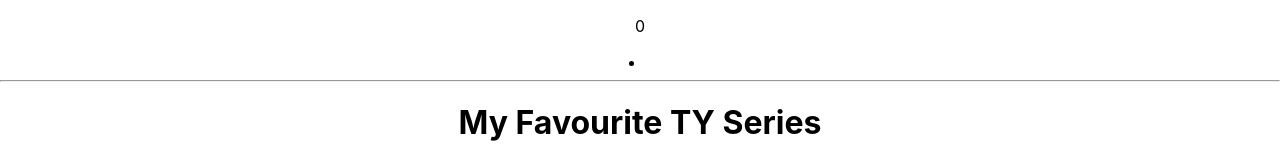
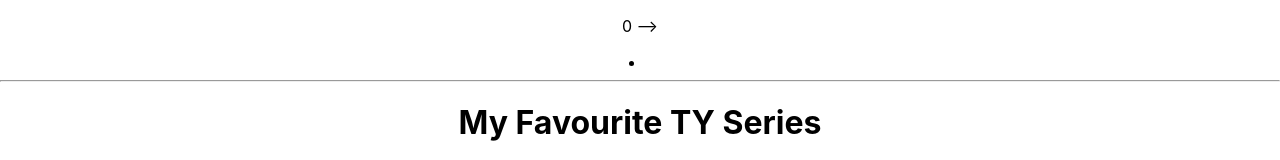
Before and after one commit to TikhampornSky/INDIV_React_Demo, a React (Create React App) app: page / in a window 1280 px wide. Shown: the top 160 px of the page. Built offline with nearby package versions, Linux system fonts and the light colour scheme; no server answers.

Commit message:
Little about Interface

```diff
--- a/src/components/Form.tsx
+++ b/src/components/Form.tsx
@@ -13,7 +13,7 @@
     const [imdb, setImdb] = useState<SeriesProps | any>(0)
     const [seasons, setSeasons] = useState<SeriesProps | any>(0)        //<SeriesProps | any> = set type to be "Any"
 
-    console.log(name, genre, cover, imdb, seasons)
+    //console.log(name, genre, cover, imdb, seasons)
 
     const setNameinputHandler = (event: ChangeEvent<HTMLInputElement>) => {
         setName(event.target.value)
--- /dev/null
+++ b/src/data/DataContext.tsx
@@ -0,0 +1,22 @@
+import {createContext} from 'react';
+import GetData from './GetData'
+
+interface IThemeContext {
+    [index: number]: {              //Array with object
+        id: number,
+        userId: number,
+        title: string,
+        body: string
+    }
+}
+/*
+const defaultState = [{
+    id: 0,
+    userId: 0,
+    title: '',
+    body: ''
+}]
+*/
+//const ThemeContext = createContext<IThemeContext>(GetData);
+
+//export default ThemeContext
--- a/src/data/GetData.tsx
+++ b/src/data/GetData.tsx
@@ -15,25 +15,11 @@
 
     //console.log('Data is ', posts)          //posts is object
 
-    const DataContext = createContext(posts)
-    //console.log("Calling... ", DataContext)
-
     return (
-        DataContext
+        //createContext<IThemeContext>(posts)
+        createContext(posts)
     )
-    /*
-    return (
-        <div>
-            <div>{JSON.stringify(posts)}</div>
-            <h1> Getting New Data </h1>
-            <div>
-            {posts.map(function(data, id){
-                return (<li key={id}>{data.title} { '-->' } {data.body}</li>)
-            })}
-            </div>
-        </div>
-    )
-    */
 }
 
+
 export default DataFetching
--- a/src/data/ShowData.tsx
+++ b/src/data/ShowData.tsx
@@ -1,24 +1,35 @@
 import {useContext} from "react";
+import DataFetching from "./GetData";
+//import ThemeContext from './DataContext'
 //import axios from 'axios'
-import DataFetching from "./GetData";
 
 function DataShow () {
     const MyData = useContext(DataFetching())
-    console.log("value hey hey ", MyData)
-
+    //console.log("value hey hey ", MyData)
     return (
         <div>
-            {MyData.map(function(data, id){
-                return (
-                    <div>
-                        <p>{data.id} {   } {data.title}</p>
-                        <li key={id}>{data.body}</li>
-                        <hr></hr>
-                    </div>
+            {MyData.map((data) =>
+                <div key= {data.id}>
+                    <p>{data.id} { '-->' } {data.title}</p>
+                    <li> {data.body} </li>
+                    <hr></hr>
+                </div>
                 )
-            })}
+            }
         </div>
     )
 }
 
+/*
+function DataShow() {
+    const MyData = useContext(DataFetching())
+    console.log(typeof(MyData))
+    console.log(MyData)
+    return (
+        <div>
+            <p> Hello Showing </p>
+        </div>
+    )
+}
+*/
 export default DataShow
```
Also changed, not shown: src/App.tsx (+14 -1 lines).
